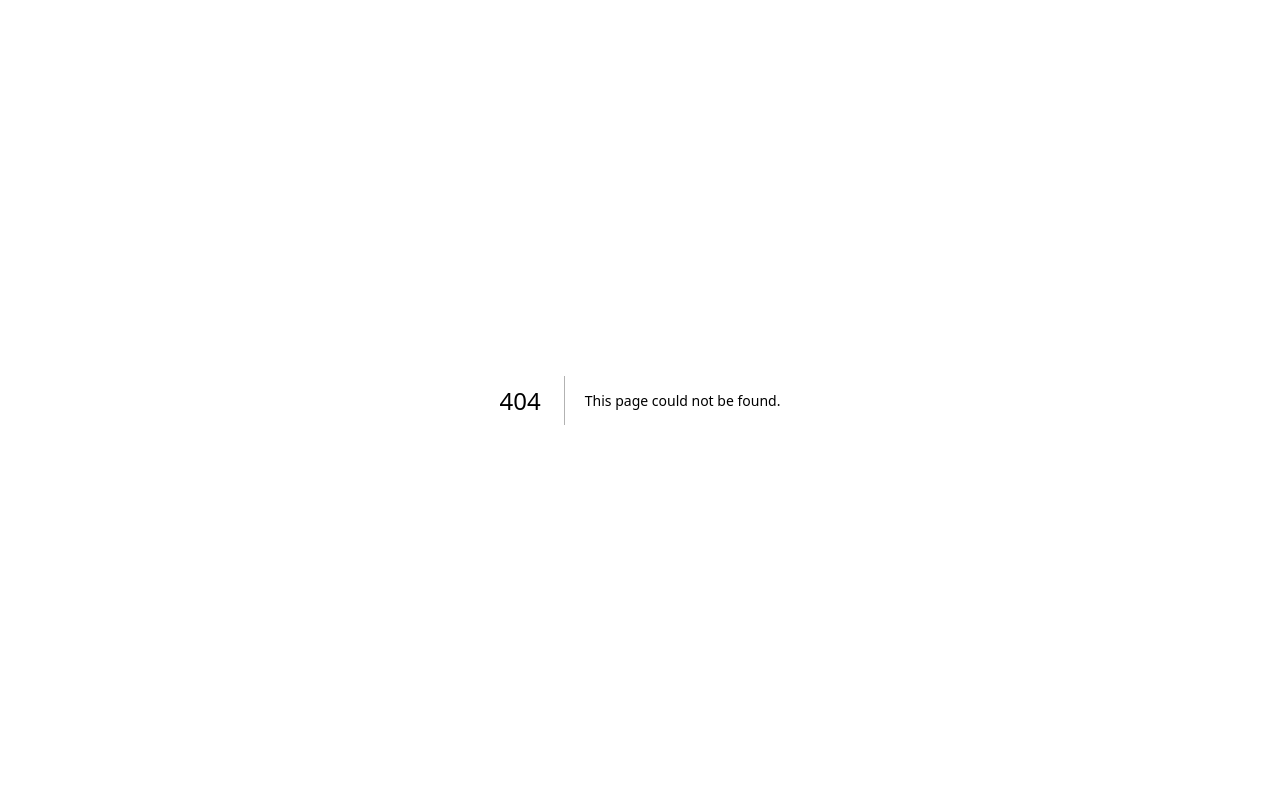
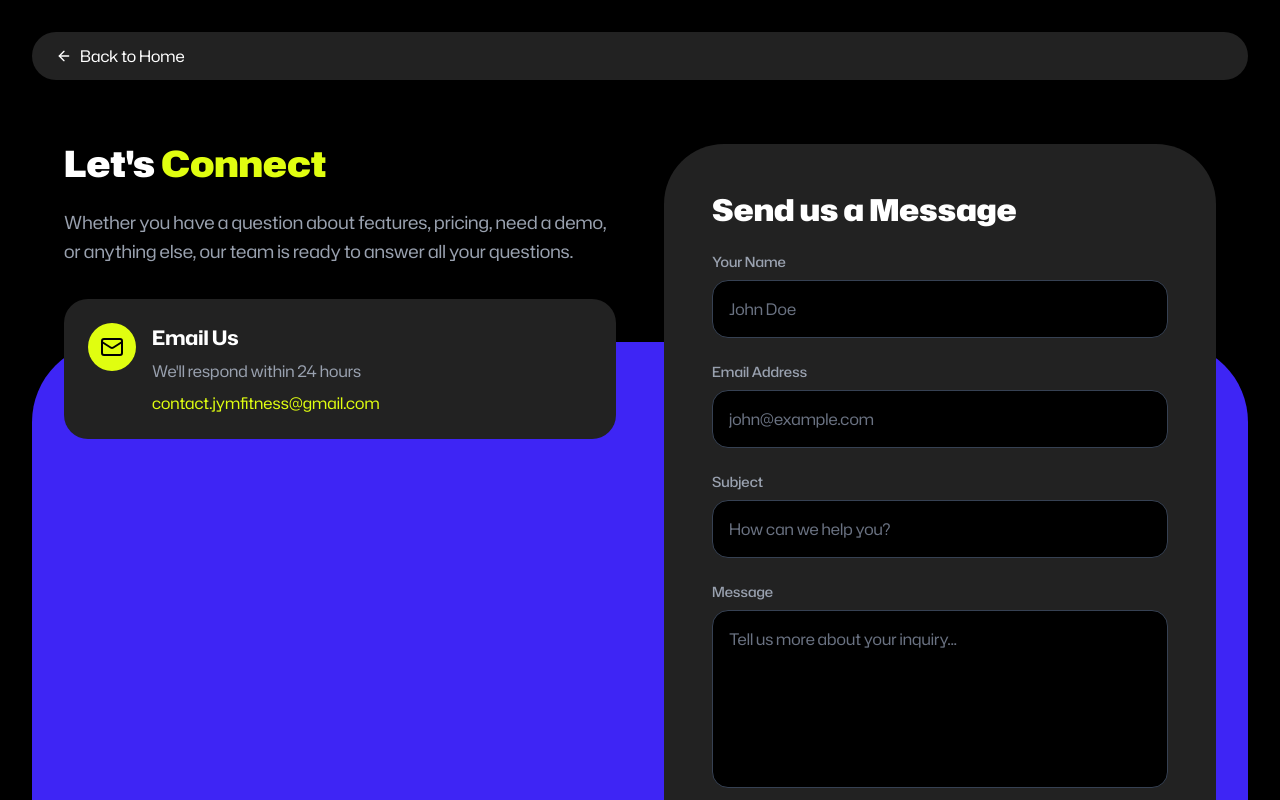
Before and after one commit to caglarbaranbora/JYM-web, a Next.js app: page /contact in a window 1280 px wide. Before the commit this address had no page. Shown: the top 800 px of the page. Built offline with nearby package versions, Linux system fonts and the light colour scheme.

Commit message:
Add Contact page with a user-friendly form for inquiries, including fields for name, email, subject, and message. Implemented form submission handling with success feedback and improved layout for better user engagement.

```diff
--- /dev/null
+++ b/src/app/contact/page.tsx
@@ -0,0 +1,205 @@
+"use client";
+import Link from "next/link";
+import Image from "next/image";
+import { useState } from "react";
+import { ArrowLeft, Send, Mail, MapPin, Phone } from "lucide-react";
+
+export default function ContactPage() {
+  const [formData, setFormData] = useState({
+    name: "",
+    email: "",
+    subject: "",
+    message: "",
+  });
+  const [isSubmitting, setIsSubmitting] = useState(false);
+  const [submitMessage, setSubmitMessage] = useState("");
+
+  const handleSubmit = async (e: React.FormEvent) => {
+    e.preventDefault();
+    setIsSubmitting(true);
+
+    // Simulate API call
+    setTimeout(() => {
+      setSubmitMessage(
+        "Your message has been sent successfully! We'll get back to you soon."
+      );
+      setFormData({ name: "", email: "", subject: "", message: "" });
+      setIsSubmitting(false);
+
+      // Clear message after 5 seconds
+      setTimeout(() => setSubmitMessage(""), 5000);
+    }, 1000);
+  };
+
+  const handleInputChange = (
+    e: React.ChangeEvent<HTMLInputElement | HTMLTextAreaElement>
+  ) => {
+    setFormData({
+      ...formData,
+      [e.target.name]: e.target.value,
+    });
+  };
+
+  return (
+    <div className="min-h-screen bg-black text-white relative max-w-8xl p-8 overflow-hidden">
+      <Link
+        href="/"
+        className="flex items-center gap-2 px-6 py-3 bg-[#222222] hover:bg-[#333333] transition-colors rounded-full"
+      >
+        <ArrowLeft className="w-4 h-4" />
+        Back to Home
+      </Link>
+
+      {/* Main Content */}
+      <div className="max-w-7xl mx-auto px-4 sm:px-6 lg:px-8 py-16">
+        <div className="grid grid-cols-1 lg:grid-cols-2 gap-12">
+          {/* Left Side - Contact Information */}
+          <div className="space-y-8">
+            <div>
+              <h2 className="text-4xl font-black mb-6">
+                Let&apos;s <span className="text-[#e0fe10]">Connect</span>
+              </h2>
+              <p className="text-gray-400 text-lg leading-relaxed">
+                Whether you have a question about features, pricing, need a
+                demo, or anything else, our team is ready to answer all your
+                questions.
+              </p>
+            </div>
+
+            {/* Contact Cards */}
+            <div className="space-y-6">
+              <div className="bg-[#222222] rounded-3xl p-6 hover:bg-[#2a2a2a] transition-colors">
+                <div className="flex items-start gap-4">
+                  <div className="w-12 h-12 bg-[#e0fe10] rounded-full flex items-center justify-center flex-shrink-0">
+                    <Mail className="w-6 h-6 text-black" />
+                  </div>
+                  <div>
+                    <h3 className="text-xl font-bold mb-2">Email Us</h3>
+                    <p className="text-gray-400 mb-2">
+                      We'll respond within 24 hours
+                    </p>
+                    <a
+                      href="mailto:contact.jymfitness@gmail.com"
+                      className="text-[#e0fe10] hover:underline"
+                    >
+                      contact.jymfitness@gmail.com
+                    </a>
+                  </div>
+                </div>
+              </div>
+            </div>
+          </div>
+
+          {/* Right Side - Contact Form */}
+          <div className="bg-[#222222] rounded-[60px] p-8 md:p-12">
+            <h2 className="text-3xl font-black mb-6">Send us a Message</h2>
+            <form onSubmit={handleSubmit} className="space-y-6">
+              <div>
+                <label
+                  htmlFor="name"
+                  className="block text-sm font-medium text-gray-400 mb-2"
+                >
+                  Your Name
+                </label>
+                <input
+                  type="text"
+                  id="name"
+                  name="name"
+                  value={formData.name}
+                  onChange={handleInputChange}
+                  required
+                  className="w-full px-4 py-4 bg-black border border-gray-700 rounded-2xl text-white focus:outline-none focus:border-[#e0fe10] transition-colors placeholder-gray-500"
+                  placeholder="John Doe"
+                />
+              </div>
+
+              <div>
+                <label
+                  htmlFor="email"
+                  className="block text-sm font-medium text-gray-400 mb-2"
+                >
+                  Email Address
+                </label>
+                <input
+                  type="email"
+                  id="email"
+                  name="email"
+                  value={formData.email}
+                  onChange={handleInputChange}
+                  required
+                  className="w-full px-4 py-4 bg-black border border-gray-700 rounded-2xl text-white focus:outline-none focus:border-[#e0fe10] transition-colors placeholder-gray-500"
+                  placeholder="john@example.com"
+                />
+              </div>
+
+              <div>
+                <label
+                  htmlFor="subject"
+                  className="block text-sm font-medium text-gray-400 mb-2"
+                >
+                  Subject
+                </label>
+                <input
+                  type="text"
+                  id="subject"
+                  name="subject"
+                  value={formData.subject}
+                  onChange={handleInputChange}
+                  required
+                  className="w-full px-4 py-4 bg-black border border-gray-700 rounded-2xl text-white focus:outline-none focus:border-[#e0fe10] transition-colors placeholder-gray-500"
+                  placeholder="How can we help you?"
+                />
+              </div>
+
+              <div>
+                <label
+                  htmlFor="message"
+                  className="block text-sm font-medium text-gray-400 mb-2"
+                >
+                  Message
+                </label>
+                <textarea
+                  id="message"
+                  name="message"
+                  value={formData.message}
+                  onChange={handleInputChange}
+                  required
+                  rows={6}
+                  className="w-full px-4 py-4 bg-black border border-gray-700 rounded-2xl text-white focus:outline-none focus:border-[#e0fe10] transition-colors resize-none placeholder-gray-500"
+                  placeholder="Tell us more about your inquiry..."
+                />
+              </div>
+
+              <button
+                type="submit"
+                disabled={isSubmitting}
+                className="w-full bg-[#e0fe10] text-black font-bold py-4 rounded-full hover:bg-[#d0ee00] transition-all duration-300 flex items-center justify-center gap-2 disabled:opacity-50 text-lg"
+              >
+                {isSubmitting ? (
+                  <>
+                    <div className="animate-spin rounded-full h-5 w-5 border-b-2 border-black"></div>
+                    Sending...
+                  </>
+                ) : (
+                  <>
+                    Send Message
+                    <Send className="w-5 h-5" />
+                  </>
+                )}
+              </button>
+
+              {submitMessage && (
+                <div className="bg-[#e0fe10]/20 border border-[#e0fe10] rounded-2xl p-4">
+                  <p className="text-[#e0fe10] text-center font-medium">
+                    {submitMessage}
+                  </p>
+                </div>
+              )}
+            </form>
+          </div>
+        </div>
+      </div>
+      <div className="bg-accent h-150 overflow-hidden -mt-162 p-8 rounded-[80px]"></div>
+    </div>
+  );
+}
```
